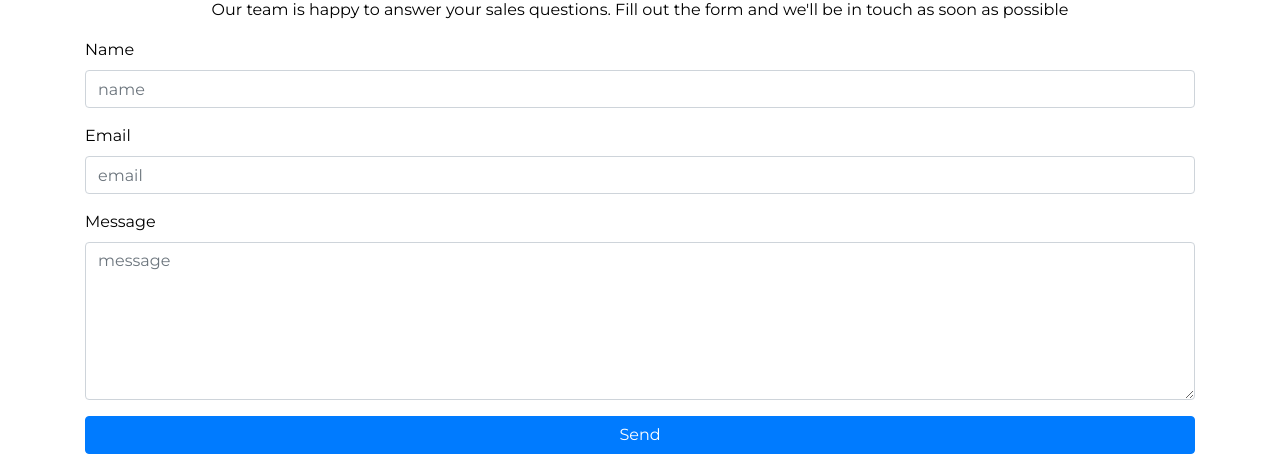
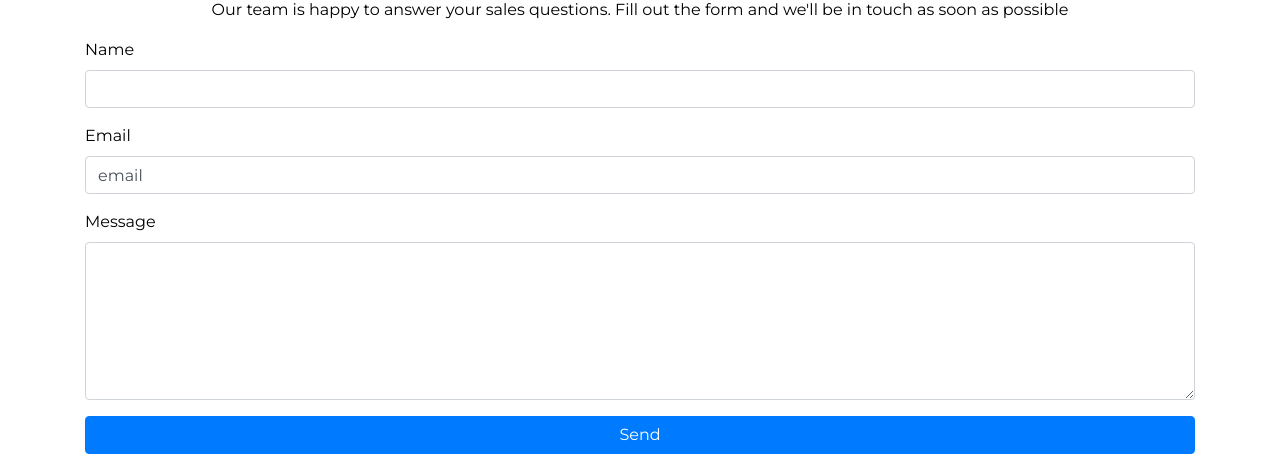
Before and after one commit to aerisgroup/aeris-group-website, a React (Create React App) app: page /contact in a window 1280 px wide. Shown: the part 144-600 px from the top of the page. Built offline with nearby package versions, Linux system fonts and the light colour scheme.

Commit message:
fix the contact form for netlify

```diff
--- a/src/components/contact/ContactUs.js
+++ b/src/components/contact/ContactUs.js
@@ -2,7 +2,28 @@ import React, { Fragment, useState } from "react";
 import ContactMap from "./ContactMap";
 import MapContact from "../util/MapContact";
 
-const ContactUs = props => {
+class ContactUs extends React.Component {
+  state = {
+    name: "",
+    email: "",
+    message: ""
+  };
+
+  handleSubmit = e => {
+    fetch("/", {
+      method: "POST",
+      headers: { "Content-Type": "application/x-www-form-urlencoded" },
+      body: encode({ "form-name": "contact", ...this.state })
+    })
+      .then(() => alert("Success!"))
+      .catch(error => alert(error));
+
+    e.preventDefault();
+  };
+
+  handleChange = e => this.setState({ [e.target.name]: e.target.value });
+  render() {
+    const { name, email, message } = this.state;
     return (
       <Fragment>
         <section id="contactUs" className="my-5">
@@ -12,19 +33,20 @@ const ContactUs = props => {
                 <div class="block-heading text-center">
                   <h2 class="text-info mt-5 pt-5">Contact Us</h2>
                   <p>
-                  Our team is happy to answer your sales questions. Fill out the
-                  form and we'll be in touch as soon as possible
+                    Our team is happy to answer your sales questions. Fill out
+                    the form and we'll be in touch as soon as possible
                   </p>
                 </div>
 
-              <form name="contact" method="POST" data-netlify="true">
+                <form onSubmit={this.handleSubmit}>
                   <div class="form-group">
                     <label>Name</label>
                     <input
                       class="form-control"
                       type="text"
                       name="name"
-                    placeholder="name"
+                      value={name}
+                      onChange={this.handleChange}
                     />
                   </div>
 
@@ -34,8 +56,8 @@ const ContactUs = props => {
                       class="form-control"
                       type="email"
                       name="email"
-                    id="email"
-                    placeholder="email"
+                      value="email"
+                      onChange={this.handleChange}
                     />
                   </div>
                   <div class="form-group">
@@ -43,8 +65,8 @@ const ContactUs = props => {
                     <textarea
                       class="form-control"
                       name="message"
-                    id="message"
-                    placeholder="message"
+                      value={message}
+                      onChange={this.handleChange}
                       rows="6"
                     ></textarea>
                   </div>
@@ -156,6 +178,7 @@ const ContactUs = props => {
         </section>
       </Fragment>
     );
-};
+  }
+}
 
 export default ContactUs;
```
Lines whose indentation alone changed are shown as unchanged.
